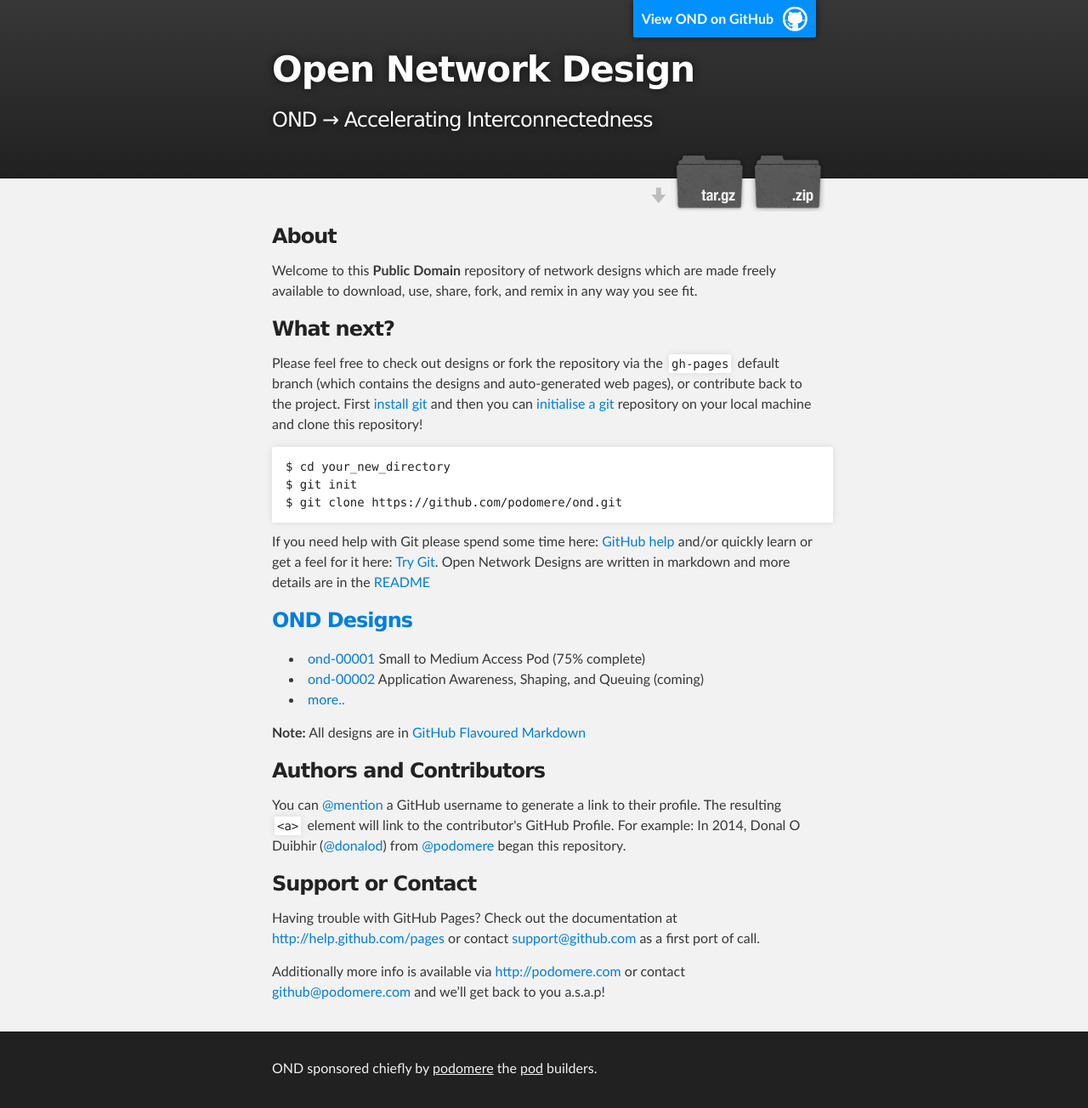
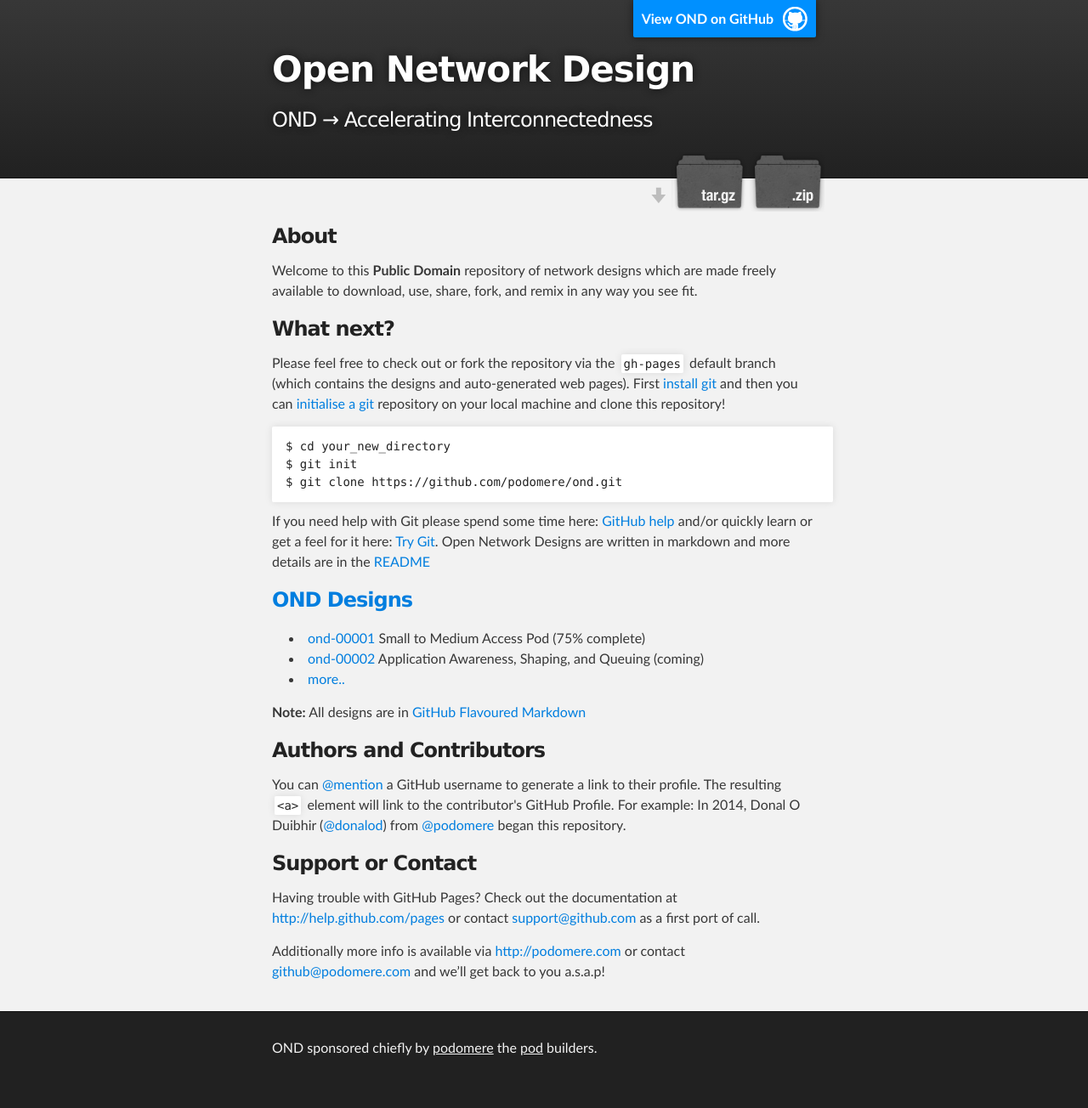
Before and after one commit to podomere/ond, a Jekyll site: the page index.html, which Jekyll copies as it is, in a window 1280 px wide. Shown: the whole page at 85% size. Built offline with Jekyll 4.4.1, drawn with Linux system fonts in a browser that asks for light colours; after the commit the page ends 1280 px from its top, so only the background shows below that.

Commit message:
Updating the index page to be clearer

```diff
--- a/index.html
+++ b/index.html
@@ -42,7 +42,7 @@
 <p> Welcome to this <strong>Public Domain</strong> repository of network designs which are made freely available to download, use, share, fork, and remix in any way you see fit.</p>
 
 <h3><a name="whatnext-pages" class="anchor" href="#whatnext-pages"><span class="octicon octicon-link"></span></a>What next?</h3>
-<p>Please feel free to check out designs or fork the repository via the <code>gh-pages</code> default branch (which contains the designs and auto-generated web pages), or contribute back to the project. First <a href="https://help.github.com/articles/set-up-git">install git</a> and then you can <a href="https://help.github.com/articles/fetching-a-remote">initialise a git</a> repository on your local machine and clone this repository!</p>
+<p>Please feel free to check out or fork the repository via the <code>gh-pages</code> default branch (which contains the designs and auto-generated web pages). First <a href="https://help.github.com/articles/set-up-git">install git</a> and then you can <a href="https://help.github.com/articles/fetching-a-remote">initialise a git</a> repository on your local machine and clone this repository!</p>
 
 <pre><code>$ cd your_new_directory
 $ git init
```
